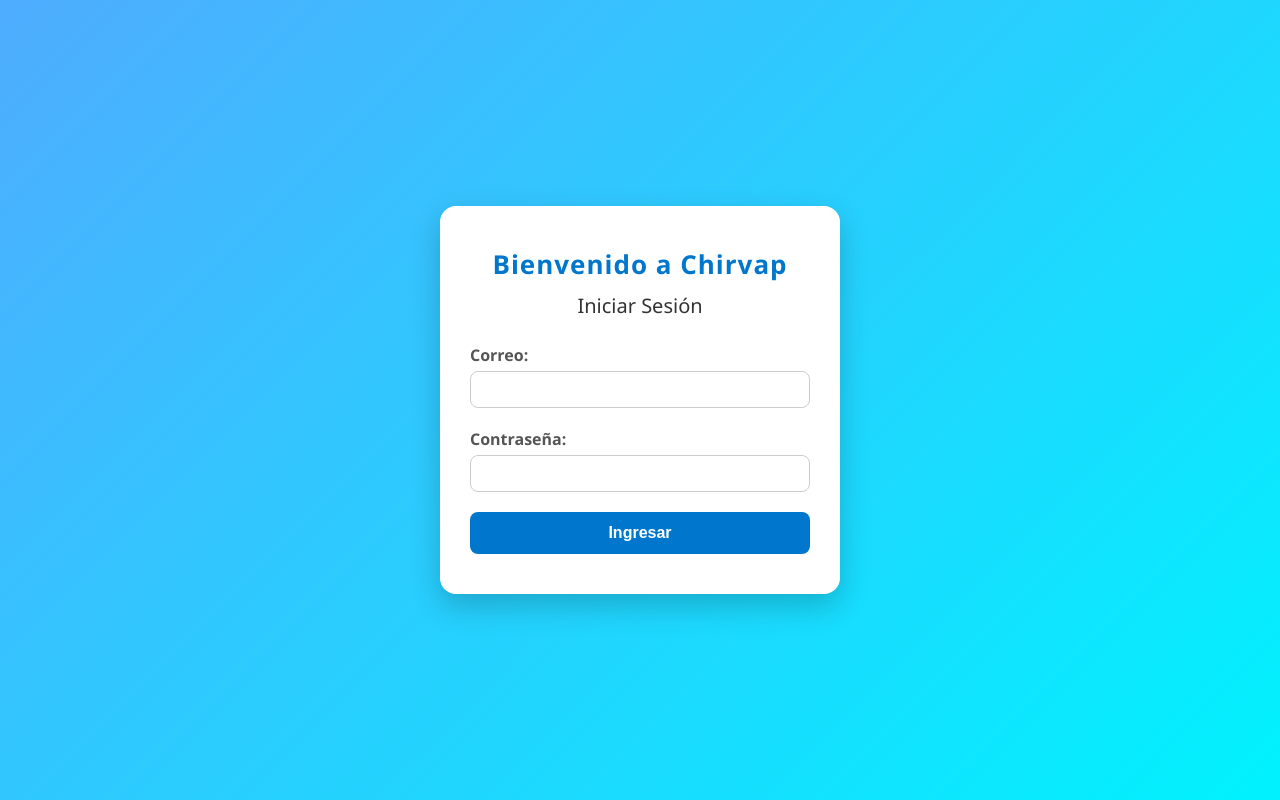
After one commit to juniorbross/crm, a Flask app: page /login in a window 1280 px wide. The commit adds this page. Run offline with Flask 3, Linux system fonts and the light colour scheme.

Commit message:
Actualización: login nuevo, mejoras visuales y lógica

```diff
--- a/app.py
+++ b/app.py
@@ -1,9 +1,10 @@
-from flask import Flask, render_template, request, redirect, url_for, flash
+from flask import Flask, render_template, request, redirect, session, url_for, flash
 from flask_sqlalchemy import SQLAlchemy
 import smtplib
 from email.message import EmailMessage
 import os
 from datetime import datetime
+from werkzeug.security import generate_password_hash, check_password_hash
 
 app = Flask(__name__)
 
@@ -14,6 +15,47 @@ app.config['SQLALCHEMY_TRACK_MODIFICATIONS'] = False
 app.config['SECRET_KEY'] = 'mi_clave_secreta'
 
 db = SQLAlchemy(app)
+
+
+class Usuario(db.Model):
+    id = db.Column(db.Integer, primary_key=True)
+    email = db.Column(db.String(100), unique=True, nullable=False)
+    password_hash = db.Column(db.String(128), nullable=False)
+    rol = db.Column(db.String(20), nullable=False)  # admin, asistente, atencion
+
+    def set_password(self, password):
+        self.password_hash = generate_password_hash(password)
+
+    def check_password(self, password):
+        return check_password_hash(self.password_hash, password)
+
+
+
+@app.route('/login', methods=['GET', 'POST'])
+def login():
+    if request.method == 'POST':
+        email = request.form['email']
+        password = request.form['password']
+
+        usuario = Usuario.query.filter_by(email=email).first()
+
+        if usuario and usuario.check_password(password):
+            session['usuario_id'] = usuario.id
+            session['rol'] = usuario.rol
+            flash('Inicio de sesión exitoso', 'success')
+            return redirect(url_for('index'))
+
+        flash('Correo o contraseña incorrectos', 'danger')
+
+    return render_template('login.html')
+
+# cerrar sesion
+@app.route('/logout')
+def logout():
+    session.clear()
+    flash('Sesión cerrada', 'info')
+    return redirect(url_for('login'))
+
 
 # Modelo Cliente
 class Cliente(db.Model):
@@ -361,11 +403,14 @@ def enviar_producto_con_promociones(cliente_email, cliente_nombre, tarea):
     except Exception as e:
         print(f"Error al enviar correo con producto y promociones: {e}")
 
-
 @app.route('/')
 def index():
+    if 'usuario_id' not in session:
+        return redirect(url_for('login'))
+
     clientes = Cliente.query.all()
     return render_template('index.html', clientes=clientes)
+
 
 @app.route('/enviar_correos', methods=['POST'])
 def enviar_correos():
@@ -569,4 +614,19 @@ def total_ventas():
 if __name__ == '__main__':
     with app.app_context():
         db.create_all()
+
+          # Crear usuarios quemados si no existen
+        usuarios = [
+            {'email': 'admin@crm.com', 'password': 'admin123', 'rol': 'admin'},
+            {'email': 'servicio@crm.com', 'password': 'servicio123', 'rol': 'servicio'},
+            {'email': 'asesor@crm.com', 'password': 'asesor123', 'rol': 'asesor'}
+        ]
+
+        for u in usuarios:
+            if not Usuario.query.filter_by(email=u['email']).first():
+                nuevo = Usuario(email=u['email'], rol=u['rol'])
+                nuevo.set_password(u['password'])
+                db.session.add(nuevo)
+
+        db.session.commit()
     app.run(debug=True)
--- /dev/null
+++ b/templates/login.html
@@ -0,0 +1,120 @@
+<!-- templates/login.html -->
+<!DOCTYPE html>
+<html lang="es">
+<head>
+    <meta charset="UTF-8">
+    <title>Iniciar Sesión - Chirvap</title>
+    <style>
+        body {
+            margin: 0;
+            padding: 0;
+            font-family: 'Segoe UI', Tahoma, Geneva, Verdana, sans-serif;
+            background: linear-gradient(135deg, #4facfe, #00f2fe);
+            height: 100vh;
+            display: flex;
+            justify-content: center;
+            align-items: center;
+        }
+
+        .login-container {
+            background-color: #ffffff;
+            padding: 40px 30px;
+            border-radius: 16px;
+            box-shadow: 0 12px 30px rgba(0, 0, 0, 0.2);
+            width: 100%;
+            max-width: 400px;
+            box-sizing: border-box;
+            text-align: center;
+        }
+
+        .login-container h1 {
+            margin-top: 0;
+            color: #0077cc;
+            font-size: 26px;
+            margin-bottom: 10px;
+            letter-spacing: 1px;
+        }
+
+        .login-container h2 {
+            margin: 10px 0 25px;
+            color: #333;
+            font-weight: normal;
+            font-size: 20px;
+        }
+
+        label {
+            display: block;
+            text-align: left;
+            margin-bottom: 5px;
+            font-weight: bold;
+            color: #555;
+        }
+
+        input[type="text"],
+        input[type="password"] {
+            width: 100%;
+            padding: 10px 12px;
+            margin-bottom: 20px;
+            border: 1px solid #ccc;
+            border-radius: 8px;
+            box-sizing: border-box;
+            transition: border-color 0.3s ease;
+        }
+
+        input[type="text"]:focus,
+        input[type="password"]:focus {
+            border-color: #4facfe;
+            outline: none;
+        }
+
+        button {
+            width: 100%;
+            padding: 12px;
+            background-color: #0077cc;
+            color: white;
+            border: none;
+            border-radius: 8px;
+            font-size: 16px;
+            font-weight: bold;
+            cursor: pointer;
+            transition: background-color 0.3s ease;
+        }
+
+        button:hover {
+            background-color: #005fa3;
+        }
+
+        .flash-message {
+            text-align: center;
+            color: red;
+            margin-bottom: 15px;
+        }
+    </style>
+</head>
+<body>
+    <div class="login-container">
+        <h1>Bienvenido a Chirvap</h1>
+        <h2>Iniciar Sesión</h2>
+
+        {% with messages = get_flashed_messages(with_categories=true) %}
+            {% if messages %}
+                <div class="flash-message">
+                    {% for category, message in messages %}
+                        {{ message }}
+                    {% endfor %}
+                </div>
+            {% endif %}
+        {% endwith %}
+
+        <form method="POST">
+            <label for="email">Correo:</label>
+            <input type="text" id="email" name="email" required>
+
+            <label for="password">Contraseña:</label>
+            <input type="password" id="password" name="password" required>
+
+            <button type="submit">Ingresar</button>
+        </form>
+    </div>
+</body>
+</html>
```
Also changed, not shown: templates/index.html (+36 -4 lines), database.db.
